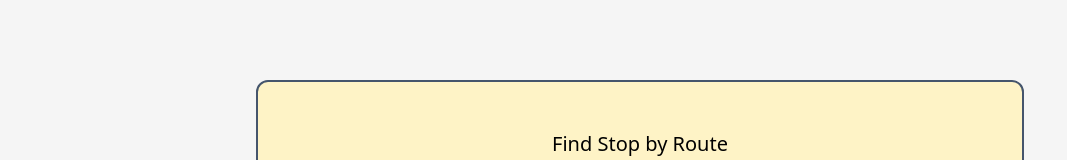
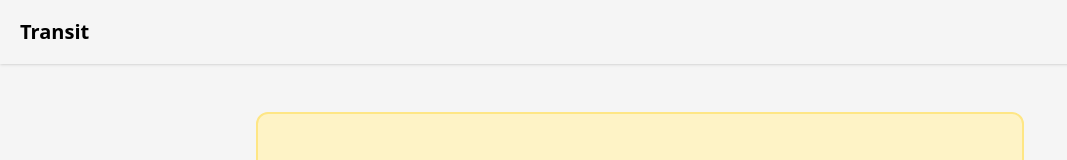
Before and after one commit to pan-cynthia/transit, a React (Vite) app in the folder frontend/: page /search in a window 1280 px wide. Shown: the top 160 px of the page, without its empty margins (0-1067 px from the left). Built offline with nearby package versions, Linux system fonts and the light colour scheme; no server answers.

Commit message:
add navbar

```diff
--- /dev/null
+++ b/frontend/src/components/NavBar.jsx
@@ -0,0 +1,9 @@
+const NavBar = () => {
+  return (
+    <header className="sticky top-0 flex h-16 items-center px-5 shadow">
+      <h1 className="text-xl font-bold">Transit</h1>
+    </header>
+  );
+};
+
+export default NavBar;
--- a/frontend/src/components/NearbyRoutes.jsx
+++ b/frontend/src/components/NearbyRoutes.jsx
@@ -2,8 +2,7 @@ import RouteCard from './RouteCard';
 
 const NearbyRoutes = ({ nearbyStops }) => {
   return (
-    <div className="w-2/5 overflow-y-scroll bg-amber-100 p-5">
-      <h1 className="mb-5 text-2xl font-bold">Nearby Routes</h1>
+    <div className="w-2/5 overflow-y-scroll p-5">
       {nearbyStops.map((stop) => {
         return <RouteCard key={stop.id} stop={stop} />;
       })}
--- a/frontend/src/pages/Nearby.jsx
+++ b/frontend/src/pages/Nearby.jsx
@@ -2,6 +2,7 @@ import { useEffect, useState } from 'react';
 import { useLocation } from 'react-router-dom';
 import api from '../api/axios';
 import Map from '../components/Map';
+import NavBar from '../components/NavBar';
 import NearbyRoutes from '../components/NearbyRoutes';
 
 const Nearby = () => {
@@ -34,8 +35,11 @@ const Nearby = () => {
     <>
       {nearbyStops && (
         <div className="flex h-screen">
+          <div className="w-full">
+            <NavBar />
+            <div className="flex h-[calc(100vh-64px)] flex-1 overflow-hidden">
               <NearbyRoutes nearbyStops={nearbyStops} />
-          <div className="m-5 w-3/5">
+              <div className="w-3/5 bg-white p-5">
                 <Map
                   latitude={pinLocation.latitude}
                   longitude={pinLocation.longitude}
@@ -44,6 +48,8 @@ const Nearby = () => {
                 ></Map>
               </div>
             </div>
+          </div>
+        </div>
       )}
     </>
   );
--- a/frontend/src/pages/Search.jsx
+++ b/frontend/src/pages/Search.jsx
@@ -1,6 +1,7 @@
 import { useEffect, useState } from 'react';
 import api from '../api/axios';
 import DropDown from '../components/DropDown';
+import NavBar from '../components/NavBar';
 
 const Search = () => {
   const [routes, setRoutes] = useState([]);
@@ -71,8 +72,10 @@ const Search = () => {
   };
 
   return (
-    <div className="mx-auto flex h-screen w-3/5 flex-col justify-center">
-      <div className="flex h-[80vh] flex-col items-center rounded-xl border-2 border-slate-600 bg-amber-100">
+    <>
+      <NavBar />
+      <div className="mx-auto flex h-[calc(100vh-64px)] w-3/5 flex-col justify-center">
+        <div className="flex h-[80vh] flex-col items-center rounded-xl border-2 border-amber-200 bg-amber-100">
           <h2 className="mt-7 p-5 text-xl font-medium">Find Stop by Route</h2>
           <div className="mt-7 flex w-3/4 justify-between rounded-xl bg-amber-200 p-5">
             <label className="font-medium">Route</label>
@@ -117,6 +120,7 @@ const Search = () => {
           </button>
         </div>
       </div>
+    </>
   );
 };
 
```
Lines whose indentation alone changed are shown as unchanged.
